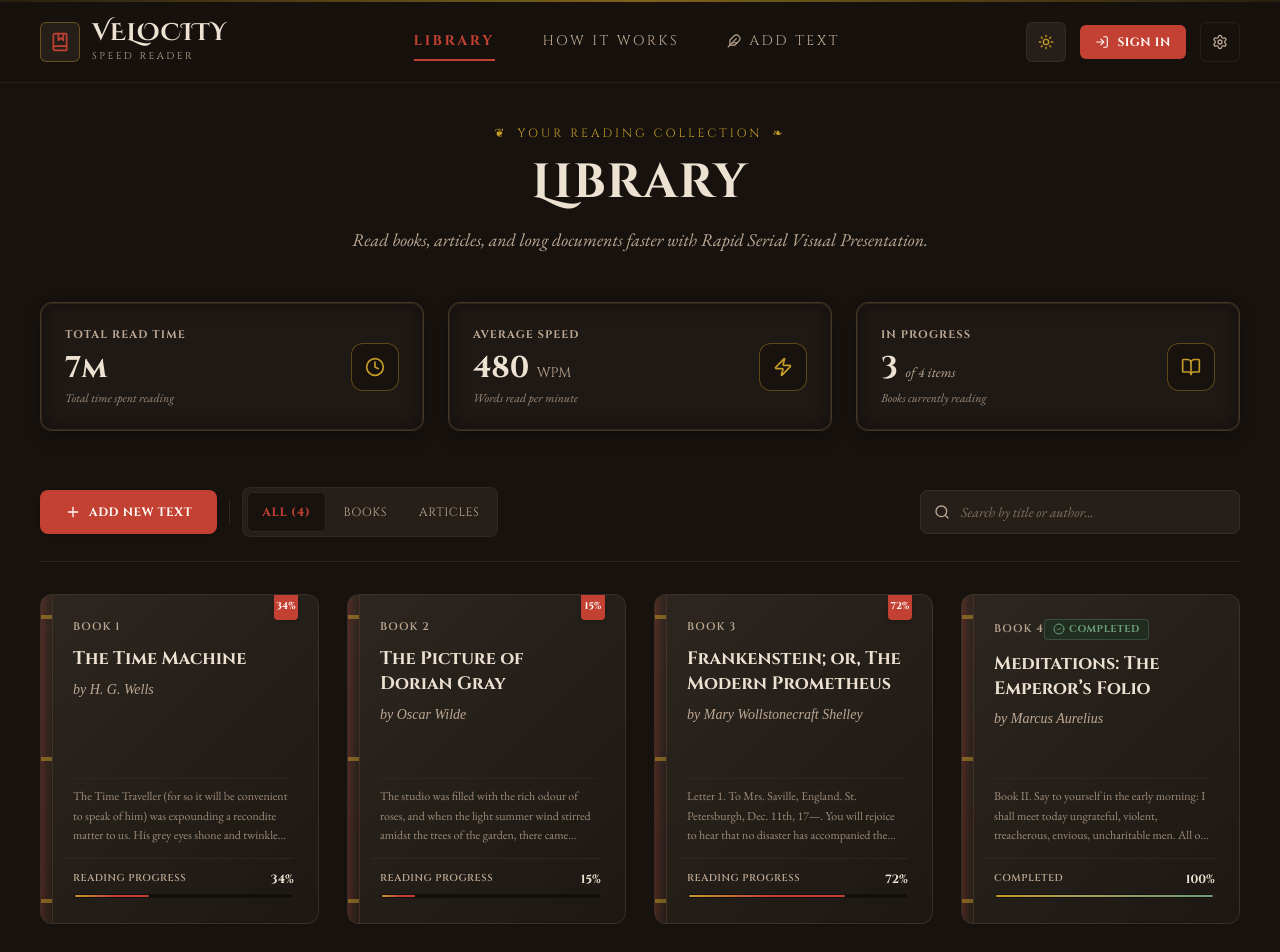
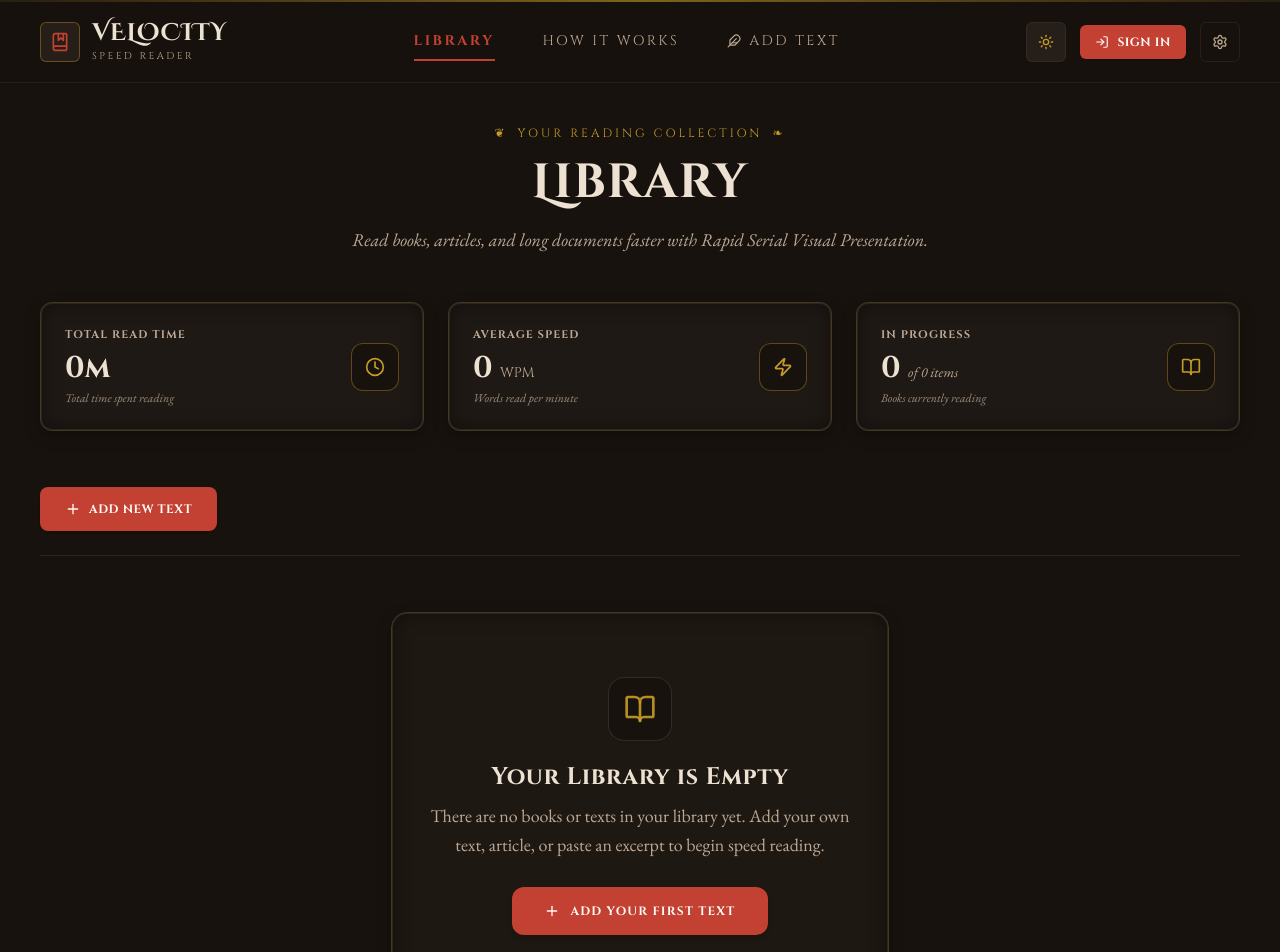
Before and after one commit to Rayspon/velocityread, a React (Vite) app: page / in a window 1280 px wide. Shown: the top 952 px of the page. Built offline with nearby package versions, Linux system fonts and the light colour scheme; a web font is replaced by a local one.

Commit message:
refactor: remove legacy seeded data and reset defaults
Clean up default library and statistics to ensure new users start with an empty state. Updated display logic to handle zero-value metrics gracefully and adjusted UI layout in the Discover view.

```diff
--- a/src/App.tsx
+++ b/src/App.tsx
@@ -12,13 +12,12 @@ import { DiscoverView } from './components/DiscoverView';
 import { AccountView } from './components/AccountView';
 import { ViewState, TextItem, UserStats, UserAccount } from './types';
 import { getCurrentAccount, syncAccountData } from './lib/accountStore';
-import { CLASSIC_LIBRARY_ITEMS } from './lib/classicBooks';
 
 const defaultStats: UserStats = {
-  totalReadTimeMs: 420000, // 7m of classic reading
-  averageWpm: 480,
-  totalWordsRead: 3360,
-  sessions: 5
+  totalReadTimeMs: 0,
+  averageWpm: 0,
+  totalWordsRead: 0,
+  sessions: 0
 };
 
 export default function App() {
@@ -59,7 +58,7 @@ export default function App() {
     const acc = getCurrentAccount();
     if (acc) {
       setCurrentAccount(acc);
-      const userLib = acc.library && acc.library.length > 0 ? acc.library : CLASSIC_LIBRARY_ITEMS;
+      const userLib = Array.isArray(acc.library) ? acc.library : [];
       const sanitized = userLib.map(item => ({
         ...item,
         progress: roundProgress(item.progress)
@@ -74,36 +73,54 @@ export default function App() {
       if (savedLib) {
         try {
           const parsed = JSON.parse(savedLib);
-          const libArray = Array.isArray(parsed) && parsed.length > 0 ? parsed : CLASSIC_LIBRARY_ITEMS;
-          const sanitized = libArray.map(item => ({
-            ...item,
-            progress: roundProgress(item.progress)
-          }));
-          setLibrary(sanitized);
+          if (Array.isArray(parsed)) {
+            // Remove any legacy pre-seeded classic books so unauthenticated users start with an empty library
+            const realItems = parsed.filter(item => !item.id?.startsWith('classic-'));
+            const sanitized = realItems.map(item => ({
+              ...item,
+              progress: roundProgress(item.progress)
+            }));
+            setLibrary(sanitized);
+            localStorage.setItem('velocity_library', JSON.stringify(sanitized));
+          } else {
+            setLibrary([]);
+            localStorage.setItem('velocity_library', JSON.stringify([]));
+          }
         } catch (e) {
           console.error('Failed to parse library', e);
-          setLibrary(CLASSIC_LIBRARY_ITEMS);
+          setLibrary([]);
+          localStorage.setItem('velocity_library', JSON.stringify([]));
         }
       } else {
-        setLibrary(CLASSIC_LIBRARY_ITEMS);
+        setLibrary([]);
       }
 
       if (savedStats) {
         try {
           const parsed = JSON.parse(savedStats);
-          setStats(parsed && typeof parsed === 'object' ? { ...defaultStats, ...parsed } : defaultStats);
+          // If the stats match the previous hardcoded values (420000ms / 5 sessions / 480 wpm), reset to 0
+          if (parsed && (parsed.totalReadTimeMs === 420000 || (parsed.sessions === 5 && parsed.averageWpm === 480))) {
+            setStats(defaultStats);
+            localStorage.setItem('velocity_stats', JSON.stringify(defaultStats));
+          } else if (parsed && typeof parsed === 'object') {
+            setStats({ ...defaultStats, ...parsed });
+          } else {
+            setStats(defaultStats);
+            localStorage.setItem('velocity_stats', JSON.stringify(defaultStats));
+          }
         } catch (e) {
           console.error('Failed to parse stats', e);
+          setStats(defaultStats);
         }
+      } else {
+        setStats(defaultStats);
       }
     }
   }, []);
 
   // Save changes locally and sync with active account
   useEffect(() => {
-    if (library.length > 0) {
-      localStorage.setItem('velocity_library', JSON.stringify(library));
-    }
+    localStorage.setItem('velocity_library', JSON.stringify(library));
     localStorage.setItem('velocity_stats', JSON.stringify(stats));
 
     if (currentAccount) {
@@ -115,13 +132,19 @@ export default function App() {
   const handleAccountChange = useCallback((account: UserAccount | null) => {
     setCurrentAccount(account);
     if (account) {
-      const userLib = account.library && account.library.length > 0 ? account.library : CLASSIC_LIBRARY_ITEMS;
+      const userLib = Array.isArray(account.library) ? account.library : [];
       const sanitized = userLib.map(item => ({
         ...item,
         progress: roundProgress(item.progress)
       }));
       setLibrary(sanitized);
       setStats(account.stats || defaultStats);
+    } else {
+      // Switched to guest / logged out
+      setLibrary([]);
+      setStats(defaultStats);
+      localStorage.setItem('velocity_library', JSON.stringify([]));
+      localStorage.setItem('velocity_stats', JSON.stringify(defaultStats));
     }
   }, []);
 
@@ -136,6 +159,13 @@ export default function App() {
     setActiveTextId(text.id);
     setView('reader');
   }, []);
+
+  const handleDeleteText = useCallback((id: string) => {
+    setLibrary(prev => prev.filter(item => item.id !== id));
+    if (activeTextId === id) {
+      setActiveTextId(null);
+    }
+  }, [activeTextId]);
 
   const handleUpdateProgress = useCallback((id: string, progress: number) => {
     const rounded = roundProgress(progress);
@@ -152,7 +182,7 @@ export default function App() {
     if (timeMs < 1000) return; // Ignore sessions shorter than 1 second to avoid noise
     setStats(prev => {
       const newTotalSessions = prev.sessions + 1;
-      const newAvgWpm = ((prev.averageWpm * prev.sessions) + wpm) / newTotalSessions;
+      const newAvgWpm = prev.sessions === 0 ? wpm : Math.round(((prev.averageWpm * prev.sessions) + wpm) / newTotalSessions);
 
       return {
         ...prev,
@@ -191,6 +221,7 @@ export default function App() {
               setActiveTextId(id);
               setView('reader');
             }}
+            onDeleteText={handleDeleteText}
           />
         )}
 
--- a/src/components/AccountView.tsx
+++ b/src/components/AccountView.tsx
@@ -147,6 +147,7 @@ export function AccountView({
   };
 
   const formatTime = (ms: number) => {
+    if (!ms || ms <= 0) return '0m';
     const totalMinutes = Math.floor(ms / 60000);
     const hours = Math.floor(totalMinutes / 60);
     const minutes = totalMinutes % 60;
--- a/src/components/DiscoverView.tsx
+++ b/src/components/DiscoverView.tsx
@@ -47,7 +47,7 @@ export function DiscoverView({ setView }: { setView: (view: ViewState) => void }
   return (
     <div className="flex flex-col w-full pb-32 font-serif">
       {/* Hero Section */}
-      <section className="relative min-h-[80vh] flex flex-col justify-center items-center py-24 sm:py-32 px-4 sm:px-6 lg:px-12 text-center overflow-hidden">
+      <section className="relative min-h-[85vh] flex flex-col justify-center items-center pt-32 sm:pt-40 md:pt-48 pb-24 sm:pb-32 px-4 sm:px-6 lg:px-12 text-center overflow-hidden">
         {/* Soft Glow */}
         <div className="absolute inset-0 z-0 flex items-center justify-center opacity-30 pointer-events-none">
           <div className="w-[85vw] h-[85vw] max-w-[700px] max-h-[700px] bg-secondary/15 rounded-full blur-[140px]"></div>
@@ -61,7 +61,7 @@ export function DiscoverView({ setView }: { setView: (view: ViewState) => void }
             <span>☙</span>
           </div>
 
-          <h1 className="font-['Cinzel_Decorative'] text-3xl sm:text-5xl md:text-6xl lg:text-7xl font-bold text-on-surface tracking-tight max-w-4xl mb-6 leading-[1.18]">
+          <h1 className="font-['Cinzel_Decorative'] text-3xl sm:text-5xl md:text-6xl lg:text-7xl font-bold text-on-surface tracking-tight max-w-4xl mt-2 sm:mt-3 mb-6 leading-[1.18]">
             Read Faster & Understand More
           </h1>
 
--- a/src/components/LibraryView.tsx
+++ b/src/components/LibraryView.tsx
@@ -5,12 +5,8 @@ import {
   Clock,
   Zap,
   BookOpen,
-  Bookmark,
-  Feather,
   CheckCircle2,
-  Library as LibraryIcon,
-  Sparkles,
-  ArrowRight
+  Trash2
 } from 'lucide-react';
 import { TextItem, ViewState, UserStats } from '../types';
 
@@ -18,10 +14,11 @@ interface LibraryViewProps {
   library: TextItem[];
   setView: (view: ViewState) => void;
   onSelectText: (id: string) => void;
+  onDeleteText?: (id: string) => void;
   stats: UserStats;
 }
 
-export function LibraryView({ library, setView, onSelectText, stats }: LibraryViewProps) {
+export function LibraryView({ library, setView, onSelectText, onDeleteText, stats }: LibraryViewProps) {
   const [searchQuery, setSearchQuery] = useState('');
   const [filterType, setFilterType] = useState<'all' | 'books' | 'articles'>('all');
 
@@ -29,6 +26,7 @@ export function LibraryView({ library, setView, onSelectText, stats }: LibraryVi
   const activeTexts = safeLibrary.filter(t => t.progress < 100).length;
 
   const formatTime = (ms: number) => {
+    if (!ms || ms <= 0) return '0m';
     const totalMinutes = Math.floor(ms / 60000);
     const hours = Math.floor(totalMinutes / 60);
     const minutes = totalMinutes % 60;
@@ -66,7 +64,7 @@ export function LibraryView({ library, setView, onSelectText, stats }: LibraryVi
         </p>
       </div>
 
-      {/* Stats Grid - Modern English */}
+      {/* Stats Grid */}
       <div className="grid grid-cols-1 sm:grid-cols-3 gap-4 sm:gap-6 mb-10 md:mb-14">
         <div className="bg-surface-container/60 rounded-xl p-5 md:p-6 border border-outline-variant/50 relative overflow-hidden antique-border">
           <div className="flex items-center justify-between">
@@ -94,7 +92,7 @@ export function LibraryView({ library, setView, onSelectText, stats }: LibraryVi
                 Average Speed
               </p>
               <p className="font-['Cinzel'] text-2xl md:text-3xl font-bold text-on-surface">
-                {Math.round(stats.averageWpm)}{' '}
+                {Math.round(stats.averageWpm || 0)}{' '}
                 <span className="text-sm font-normal text-on-surface-variant">WPM</span>
               </p>
               <p className="text-xs text-on-surface-variant/80 italic mt-1 font-['EB_Garamond']">
@@ -135,29 +133,31 @@ export function LibraryView({ library, setView, onSelectText, stats }: LibraryVi
         <div className="flex flex-wrap items-center gap-3">
           <button
             onClick={() => setView('input')}
-            className="w-full sm:w-auto bg-primary text-on-primary px-6 py-3 rounded-lg border border-primary/50 flex items-center justify-center gap-2 hover:opacity-90 active:scale-98 transition-all shadow-sm group min-h-[44px]"
+            className="w-full sm:w-auto bg-primary text-on-primary px-6 py-3 rounded-lg border border-primary/50 flex items-center justify-center gap-2 hover:opacity-90 active:scale-98 transition-all shadow-sm group min-h-[44px] cursor-pointer"
           >
             <Plus className="w-4 h-4 text-on-primary group-hover:rotate-90 transition-transform" />
             <span className="font-['Cinzel'] font-bold text-xs uppercase tracking-wider">Add New Text</span>
           </button>
 
+          {safeLibrary.length > 0 && (
+            <>
               <div className="h-6 w-px bg-outline-variant/60 hidden sm:block"></div>
 
               {/* Category filters */}
               <div className="flex items-center gap-1 bg-surface-container p-1 rounded-lg border border-outline-variant/40 w-full sm:w-auto justify-between sm:justify-start">
                 <button
                   onClick={() => setFilterType('all')}
-              className={`flex-1 sm:flex-none px-3.5 py-2 rounded-md text-xs font-['Cinzel'] tracking-wider uppercase transition-colors min-h-[40px] flex items-center justify-center ${
+                  className={`flex-1 sm:flex-none px-3.5 py-2 rounded-md text-xs font-['Cinzel'] tracking-wider uppercase transition-colors min-h-[40px] flex items-center justify-center cursor-pointer ${
                     filterType === 'all'
                       ? 'bg-surface text-primary font-bold shadow-xs border border-outline-variant/50'
                       : 'text-on-surface-variant hover:text-on-surface'
                   }`}
                 >
-              All ({safeLibrary.length})
+                  All Items
                 </button>
                 <button
                   onClick={() => setFilterType('books')}
-              className={`flex-1 sm:flex-none px-3.5 py-2 rounded-md text-xs font-['Cinzel'] tracking-wider uppercase transition-colors min-h-[40px] flex items-center justify-center ${
+                  className={`flex-1 sm:flex-none px-3.5 py-2 rounded-md text-xs font-['Cinzel'] tracking-wider uppercase transition-colors min-h-[40px] flex items-center justify-center cursor-pointer ${
                     filterType === 'books'
                       ? 'bg-surface text-primary font-bold shadow-xs border border-outline-variant/50'
                       : 'text-on-surface-variant hover:text-on-surface'
@@ -167,7 +167,7 @@ export function LibraryView({ library, setView, onSelectText, stats }: LibraryVi
                 </button>
                 <button
                   onClick={() => setFilterType('articles')}
-              className={`flex-1 sm:flex-none px-3.5 py-2 rounded-md text-xs font-['Cinzel'] tracking-wider uppercase transition-colors min-h-[40px] flex items-center justify-center ${
+                  className={`flex-1 sm:flex-none px-3.5 py-2 rounded-md text-xs font-['Cinzel'] tracking-wider uppercase transition-colors min-h-[40px] flex items-center justify-center cursor-pointer ${
                     filterType === 'articles'
                       ? 'bg-surface text-primary font-bold shadow-xs border border-outline-variant/50'
                       : 'text-on-surface-variant hover:text-on-surface'
@@ -176,9 +176,12 @@ export function LibraryView({ library, setView, onSelectText, stats }: LibraryVi
                   Articles
                 </button>
               </div>
+            </>
+          )}
         </div>
 
         {/* Search */}
+        {safeLibrary.length > 0 && (
           <div className="relative w-full lg:w-80">
             <Search className="absolute left-3.5 top-1/2 -translate-y-1/2 text-on-surface-variant w-4 h-4" />
             <input
@@ -189,8 +192,31 @@ export function LibraryView({ library, setView, onSelectText, stats }: LibraryVi
               className="w-full bg-surface-container text-on-surface text-sm pl-10 pr-4 py-2.5 rounded-lg border border-outline-variant/60 focus:border-secondary focus:outline-none transition-colors placeholder:text-on-surface-variant/60 placeholder:italic font-['EB_Garamond'] text-base min-h-[44px]"
             />
           </div>
+        )}
       </div>
 
+      {/* Library Content */}
+      {safeLibrary.length === 0 ? (
+        <div className="text-center py-16 px-6 bg-surface-container/50 rounded-2xl border border-outline-variant/60 antique-border my-6 max-w-xl mx-auto flex flex-col items-center">
+          <div className="w-16 h-16 rounded-2xl bg-surface border border-outline-variant/70 flex items-center justify-center mb-5 text-secondary shadow-xs">
+            <BookOpen className="w-8 h-8 text-secondary/90" />
+          </div>
+          <h2 className="font-['Cinzel'] font-bold text-2xl text-on-surface mb-2 tracking-wide">
+            Your Library is Empty
+          </h2>
+          <p className="font-['EB_Garamond'] text-lg text-on-surface-variant max-w-md mx-auto mb-7 leading-relaxed">
+            There are no books or texts in your library yet. Add your own text, article, or paste an excerpt to begin speed reading.
+          </p>
+          <button
+            onClick={() => setView('input')}
+            className="inline-flex items-center gap-2.5 bg-primary text-on-primary px-8 py-3.5 rounded-xl font-['Cinzel'] font-bold text-xs uppercase tracking-widest hover:opacity-90 active:scale-98 transition-all shadow-md min-h-[48px] cursor-pointer"
+          >
+            <Plus className="w-4 h-4" />
+            <span>Add Your First Text</span>
+          </button>
+        </div>
+      ) : (
+        <>
           {/* Book Grid */}
           <div className="grid grid-cols-1 sm:grid-cols-2 lg:grid-cols-3 xl:grid-cols-4 gap-6 sm:gap-7">
             {filteredLibrary.map((item, idx) => {
@@ -221,18 +247,41 @@ export function LibraryView({ library, setView, onSelectText, stats }: LibraryVi
                     </div>
                   )}
 
-              {/* Header: Book Type & Index */}
+                  {/* Header: Book Type & Index & Delete */}
                   <div className="flex justify-between items-center mb-3 pl-2 pr-6">
                     <span className="font-['Cinzel'] text-[11px] tracking-widest text-on-surface-variant uppercase font-semibold">
                       {item.type} {idx + 1}
                     </span>
 
+                    <div className="flex items-center gap-2">
                       {isDone && (
                         <span className="flex items-center gap-1 text-[10px] font-['Cinzel'] font-bold text-tertiary uppercase tracking-wider bg-tertiary-container/50 px-2 py-0.5 rounded border border-tertiary/30">
                           <CheckCircle2 className="w-3 h-3" />
                           Completed
                         </span>
                       )}
+
+                      {onDeleteText && (
+                        <span
+                          role="button"
+                          tabIndex={0}
+                          onClick={(e) => {
+                            e.stopPropagation();
+                            onDeleteText(item.id);
+                          }}
+                          onKeyDown={(e) => {
+                            if (e.key === 'Enter' || e.key === ' ') {
+                              e.stopPropagation();
+                              onDeleteText(item.id);
+                            }
+                          }}
+                          title="Remove from library"
+                          className="p-1 rounded text-on-surface-variant/40 hover:text-primary hover:bg-surface/80 transition-colors"
+                        >
+                          <Trash2 className="w-3.5 h-3.5" />
+                        </span>
+                      )}
+                    </div>
                   </div>
 
                   {/* Title & Author */}
@@ -304,12 +353,14 @@ export function LibraryView({ library, setView, onSelectText, stats }: LibraryVi
               <p className="font-['Cinzel'] text-base text-on-surface-variant">No items found matching your search.</p>
               <button
                 onClick={() => { setSearchQuery(''); setFilterType('all'); }}
-            className="mt-3 font-['Cinzel'] text-xs text-primary underline uppercase tracking-wider font-bold"
+                className="mt-3 font-['Cinzel'] text-xs text-primary underline uppercase tracking-wider font-bold cursor-pointer"
               >
                 Clear Filter
               </button>
             </div>
           )}
+        </>
+      )}
     </div>
   );
 }
--- a/src/lib/accountStore.ts
+++ b/src/lib/accountStore.ts
@@ -80,7 +80,7 @@ export function registerAccount(
     library: initialLibrary || [],
     stats: initialStats || {
       totalReadTimeMs: 0,
-      averageWpm: 450,
+      averageWpm: 0,
       totalWordsRead: 0,
       sessions: 0
     }
```
Lines whose indentation alone changed are shown as unchanged.
